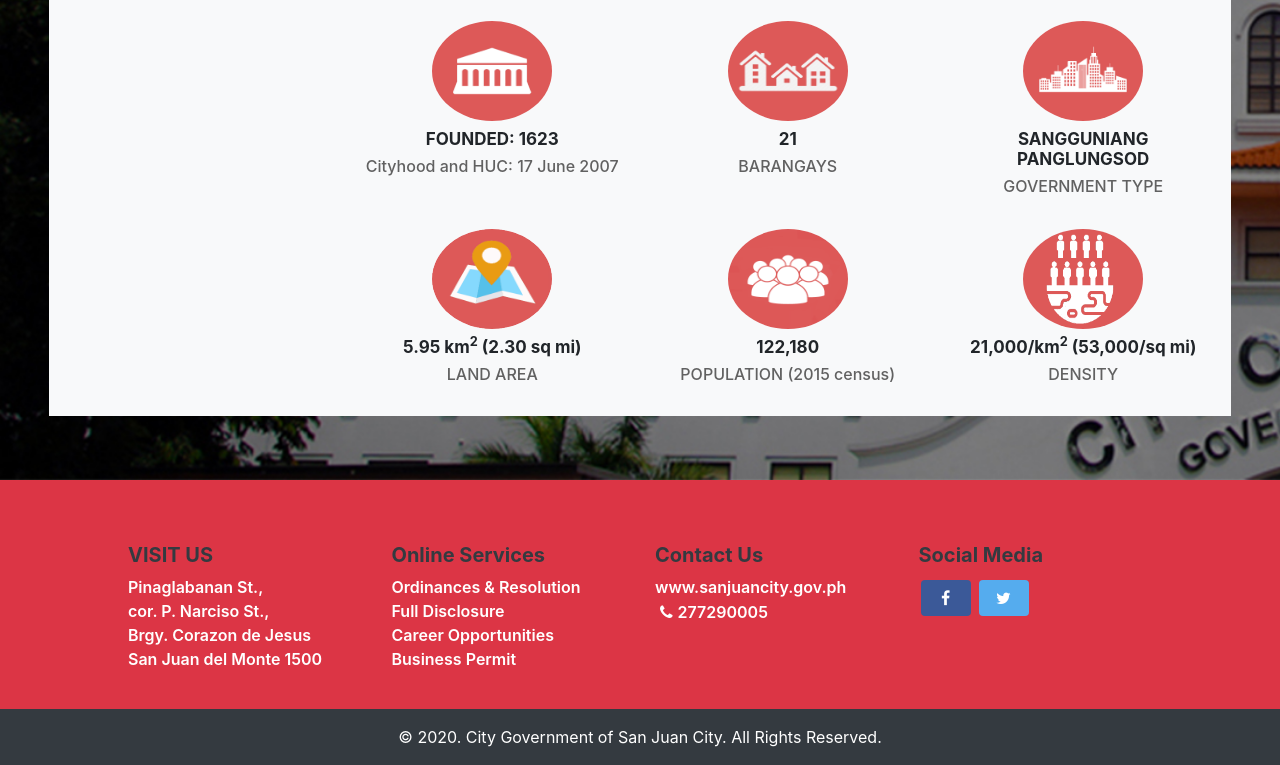
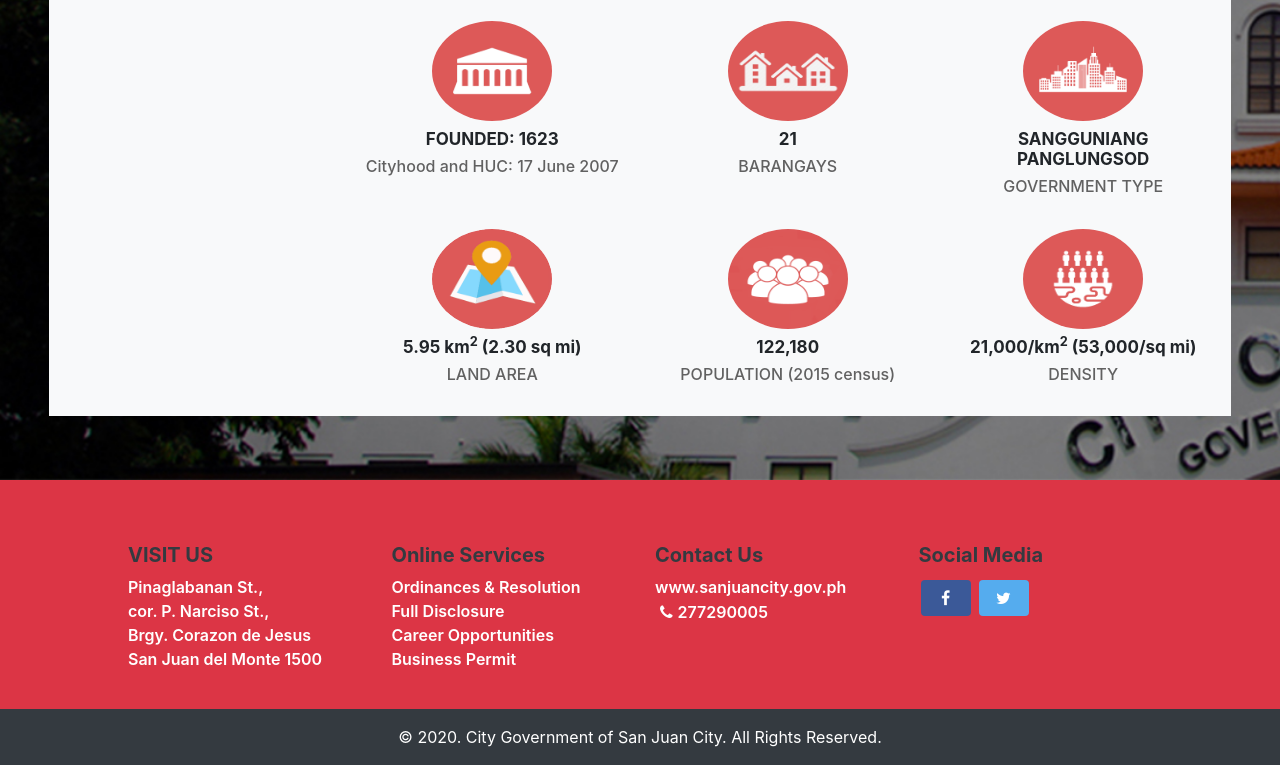
Before and after one commit to aeracnea/project44, a plain HTML site: page about/geography.html in a window 1280 px wide. Shown: the part 779-1544 px from the top of the page. Drawn offline with nearby package versions, Linux system fonts and the light colour scheme.

Commit message:
Update geography.html

```diff
--- a/about/geography.html
+++ b/about/geography.html
@@ -124,7 +124,7 @@
 					<h6 class="text-gray">POPULATION (2015 census)</h6>
 				</div>
 				<div class="col-4 col-md-4 col-lg-4">
-					<img class="rounded-circle" alt="population image" src="about-img/densitys.png">
+					<img class="rounded-circle" alt="population image" src="about-img/dens.png">
 					<h5 class="text-center ncr">21,000/km<sup>2</sup> (53,000/sq mi)</h5>
 					<h6 class="text-gray">DENSITY</h6>
 				</div>
```
